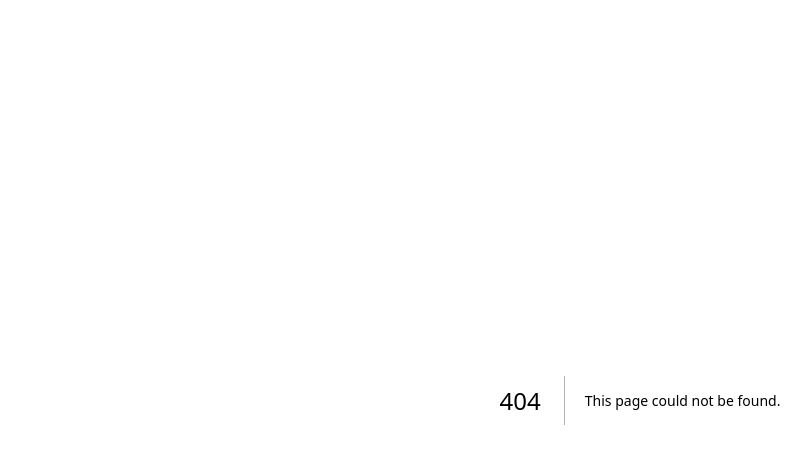
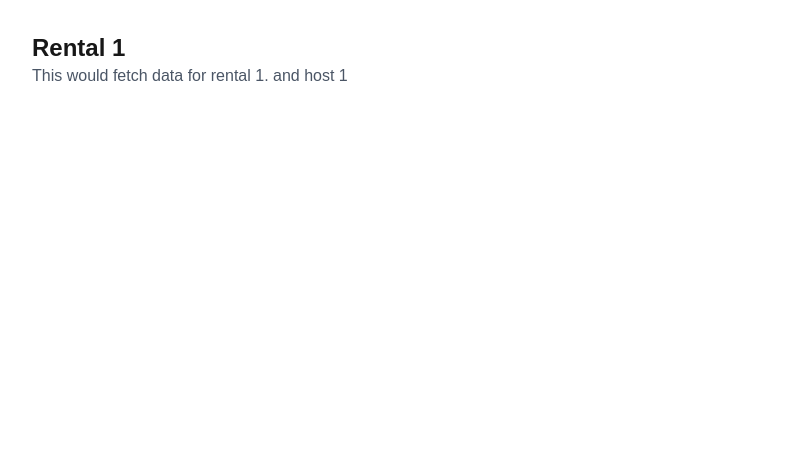
Before and after one commit to pasindu09/AirBnb-Web-application-Spingboot-Java-Nextjs, a Next.js app in the folder frontend-next/: page /host/1/rentals/1 in a window 1280 px wide. Before the commit this address had no page. Shown: the top 464 px of the page, without its empty margins (0-811 px from the left). Built offline with nearby package versions, Linux system fonts and the light colour scheme.

Commit message:
routing changes

```diff
--- /dev/null
+++ b/frontend-next/app/host/[id]/rentals/[rentalId]/page.tsx
@@ -0,0 +1,15 @@
+interface RentalDetailProps {
+  params: { rentalId: string, id: string };
+}
+
+export default function RentalDetail({ params }: RentalDetailProps) {
+  const { rentalId } = params;
+   const { id } = params;
+
+  return (
+    <div className="p-8">
+      <h1 className="text-2xl font-bold">Rental {rentalId}</h1>
+      <p className="text-gray-600">This would fetch data for rental {rentalId}. and host {id}</p>
+    </div>
+  );
+}
--- a/frontend-next/app/host/rentals/[id]/page.tsx
+++ /dev/null
@@ -1,14 +0,0 @@
-interface RentalDetailProps {
-  params: { id: string };
-}
-
-export default function RentalDetail({ params }: RentalDetailProps) {
-  const { id } = params;
-
-  return (
-    <div className="p-8">
-      <h1 className="text-2xl font-bold">Rental {id}</h1>
-      <p className="text-gray-600">This would fetch data for rental {id}.</p>
-    </div>
-  );
-}
```
Also changed, not shown: frontend-next/app/host/[id]/page.tsx (renamed from frontend-next/app/host/page.tsx), frontend-next/app/host/[id]/rentals/create/page.tsx (renamed from frontend-next/app/host/rentals/create/page.tsx), frontend-next/app/host/[id]/rentals/page.tsx (renamed from frontend-next/app/host/rentals/page.tsx).
